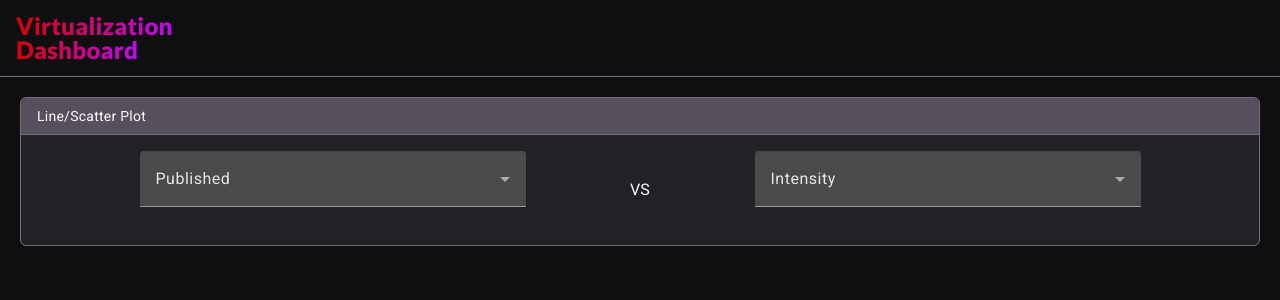
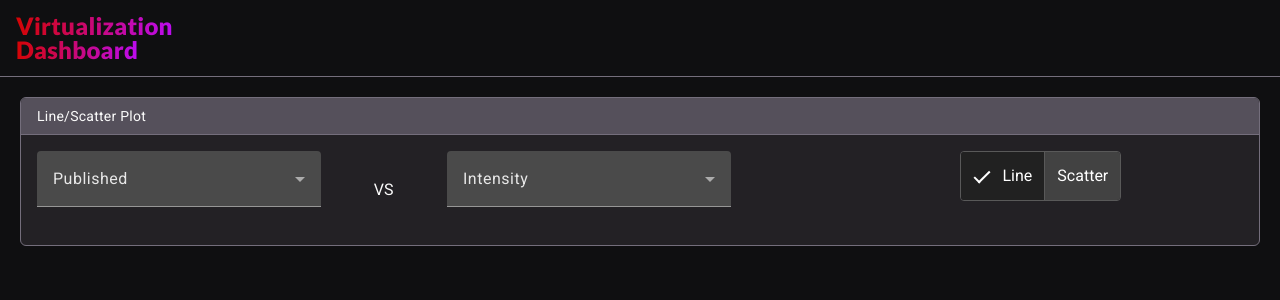
Before and after one commit to khanurooj5299/pestle-analysis, an Angular app: page /dashboard in a window 1280 px wide. Shown: the top 300 px of the page. Built offline with nearby package versions, Linux system fonts and the light colour scheme; no server answers.

Commit message:
Added button-toggle for changing plot type

```diff
--- a/src/app/components/plots/line-plot/line-plot.component.html
+++ b/src/app/components/plots/line-plot/line-plot.component.html
@@ -1,6 +1,7 @@
-<div class="row justify-content-center">
+
+  <div class="row justify-content-start">
     <!-- For x-axis -->
-  <mat-form-field class="col-12 col-sm-4">
+    <mat-form-field class="col-12 col-sm-3">
       <mat-select [(value)]="xField">
         <mat-option value="published">Published</mat-option>
         <mat-option value="added">Added</mat-option>
@@ -8,9 +9,9 @@
         <mat-option value="start_year">Start Year</mat-option>
       </mat-select>
     </mat-form-field>
-  <div class="vs col-12 col-sm-2 mb-3 mb-sm-0">VS</div>
+    <div class="vs col-12 col-sm-1 mb-3 mb-sm-0">VS</div>
     <!-- For y-axis -->
-  <mat-form-field class="col-12 col-sm-4">
+    <mat-form-field class="col-12 col-sm-3">
       <mat-select [(value)]="yField">
         <mat-option value="intensity">Intensity</mat-option>
         <mat-option value="impact">Impact</mat-option>
@@ -18,5 +19,13 @@
         <mat-option value="likelihood">Likelihood</mat-option>
       </mat-select>
     </mat-form-field>
+    <div class="align-self-start col-12 col-sm-3 mb-3 mb-sm-0 ms-auto" >
+  <mat-button-toggle-group
+    [(ngModel)]="plotType"
+
+  >
+    <mat-button-toggle value="line">Line</mat-button-toggle>
+    <mat-button-toggle value="scatter">Scatter</mat-button-toggle>
+  </mat-button-toggle-group></div>
 </div>
 <figure id="line-plot"></figure>
--- a/src/app/components/plots/line-plot/line-plot.component.ts
+++ b/src/app/components/plots/line-plot/line-plot.component.ts
@@ -1,19 +1,20 @@
 import { Component, OnDestroy, OnInit } from '@angular/core';
 import { Subscription } from 'rxjs';
 import * as d3 from 'd3';
-import {MatSelectModule} from '@angular/material/select';
+import { MatSelectModule } from '@angular/material/select';
+import { MatButtonToggleModule } from '@angular/material/button-toggle';
+import { FormsModule } from '@angular/forms';
 
 import { ObservationModel } from '../../../models/observation.model';
 import { DataService } from '../../../services/data.service';
-import { MatFormFieldModule } from '@angular/material/form-field';
 
-type x_fields = "published"|"added"|"end_year"|"start_year";
-type y_fields = "intensity"|"impact"|"relevance"|"likelihood"
+type x_fields = 'published' | 'added' | 'end_year' | 'start_year';
+type y_fields = 'intensity' | 'impact' | 'relevance' | 'likelihood';
 
 @Component({
   selector: 'app-line-plot',
   standalone: true,
-  imports: [MatSelectModule, MatFormFieldModule],
+  imports: [MatSelectModule, FormsModule, MatButtonToggleModule],
   templateUrl: './line-plot.component.html',
   styleUrl: './line-plot.component.css',
 })
@@ -22,7 +23,8 @@ export class LinePlotComponent implements OnInit, OnDestroy {
   private subscription: Subscription | undefined;
   private lineSVG: any;
   //getters and setters for default fields used for plotting
-  private _xField: x_fields= "published";
+  //could use change event of select also to trigger plot render when select is changed. Just wanted to practice getters and setters
+  private _xField: x_fields = 'published';
   public get xField() {
     return this._xField;
   }
@@ -31,7 +33,7 @@ export class LinePlotComponent implements OnInit, OnDestroy {
     this.sortObservations(field);
     this.renderPlot();
   }
-  private _yField: y_fields = "intensity";
+  private _yField: y_fields = 'intensity';
   public get yField() {
     return this._yField;
   }
@@ -39,6 +41,7 @@ export class LinePlotComponent implements OnInit, OnDestroy {
     this._yField = field;
     this.renderPlot();
   }
+  plotType: string = 'line';
 
   constructor(private dataService: DataService) {}
 
@@ -53,7 +56,7 @@ export class LinePlotComponent implements OnInit, OnDestroy {
 
   renderPlot() {
     //clear any prior chart renders
-    d3.selectAll("#line-plot > *").remove();
+    d3.selectAll('#line-plot > *').remove();
 
     //line plot for date fields vs numerical fields (check xFields and yFields types above)
     const width = 900;
@@ -80,19 +83,10 @@ export class LinePlotComponent implements OnInit, OnDestroy {
       .nice();
 
     //create y-scale
-    const minY = d3.min(
-      this.observations,
-      (d) => d[this.yField]
-    ) as number;
-    const maxY = d3.max(
-      this.observations,
-      (d) => d[this.yField]
-    ) as number;
+    const minY = d3.min(this.observations, (d) => d[this.yField]) as number;
+    const maxY = d3.max(this.observations, (d) => d[this.yField]) as number;
     const yScale = d3
-      .scaleLinear(
-        [minY, maxY],
-        [height - marginBottom, marginTop]
-      )
+      .scaleLinear([minY, maxY], [height - marginBottom, marginTop])
       .nice();
 
     //create svg-container
@@ -179,7 +173,9 @@ export class LinePlotComponent implements OnInit, OnDestroy {
   }
 
   sortObservations(field: x_fields) {
-    this.observations.sort((a, b) => new Date(a[field]).getTime() - new Date(b[field]).getTime());
+    this.observations.sort(
+      (a, b) => new Date(a[field]).getTime() - new Date(b[field]).getTime()
+    );
   }
 
   ngOnDestroy(): void {
```
Lines whose indentation alone changed are shown as unchanged.
